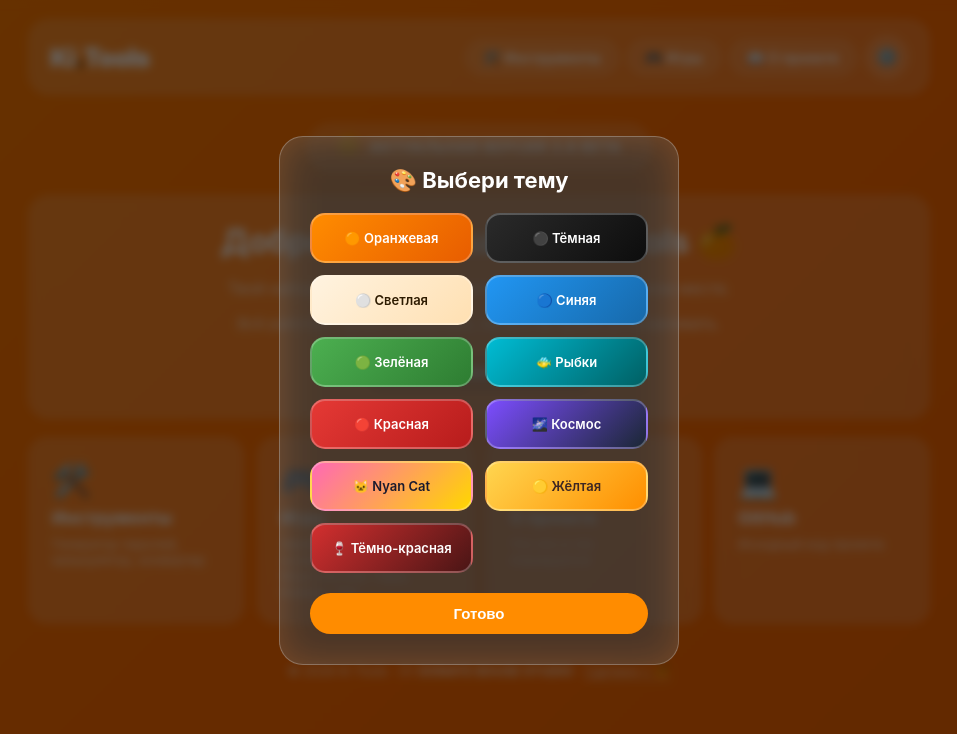
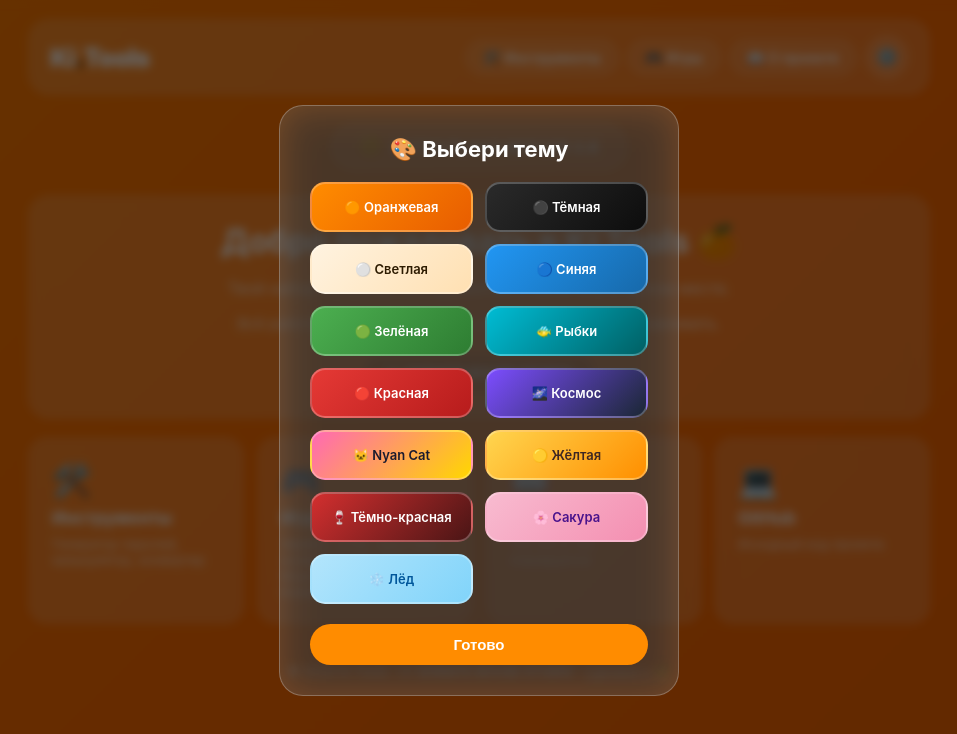
Before and after one commit to dazhisuper0-create/Ki_Tools, a plain HTML site: page index.html in a window 1280 px wide. Both pictures are taken after a click on the button "⚙️". Shown: the whole page, without its empty margins (161-1118 px from the left). Drawn offline with Linux system fonts and the light colour scheme.

Commit message:
Update index.html

```diff
--- a/index.html
+++ b/index.html
@@ -116,7 +116,7 @@
     <div class="container">
         <div class="version-badge">
             <span class="version-dot">🟠</span>
-            <span class="version-text">Актуальная версия 3.8 beta</span>
+            <span class="version-text">Актуальная версия 3.8</span>
         </div>
 
         <div class="card" style="text-align: center;">
@@ -172,6 +172,8 @@
                 <div class="theme-option theme-nyan" onclick="setTheme('nyan')">🐱 Nyan Cat</div>
                 <div class="theme-option theme-yellow" onclick="setTheme('yellow')">🟡 Жёлтая</div>
                 <div class="theme-option theme-darkred" onclick="setTheme('darkred')">🍷 Тёмно-красная</div>
+                <div class="theme-option theme-sakura" onclick="setTheme('sakura')">🌸 Сакура</div>
+                <div class="theme-option theme-ice" onclick="setTheme('ice')">❄️ Лёд</div>
             </div>
             <button class="close-btn" onclick="closeSettings()">Готово</button>
         </div>
```
